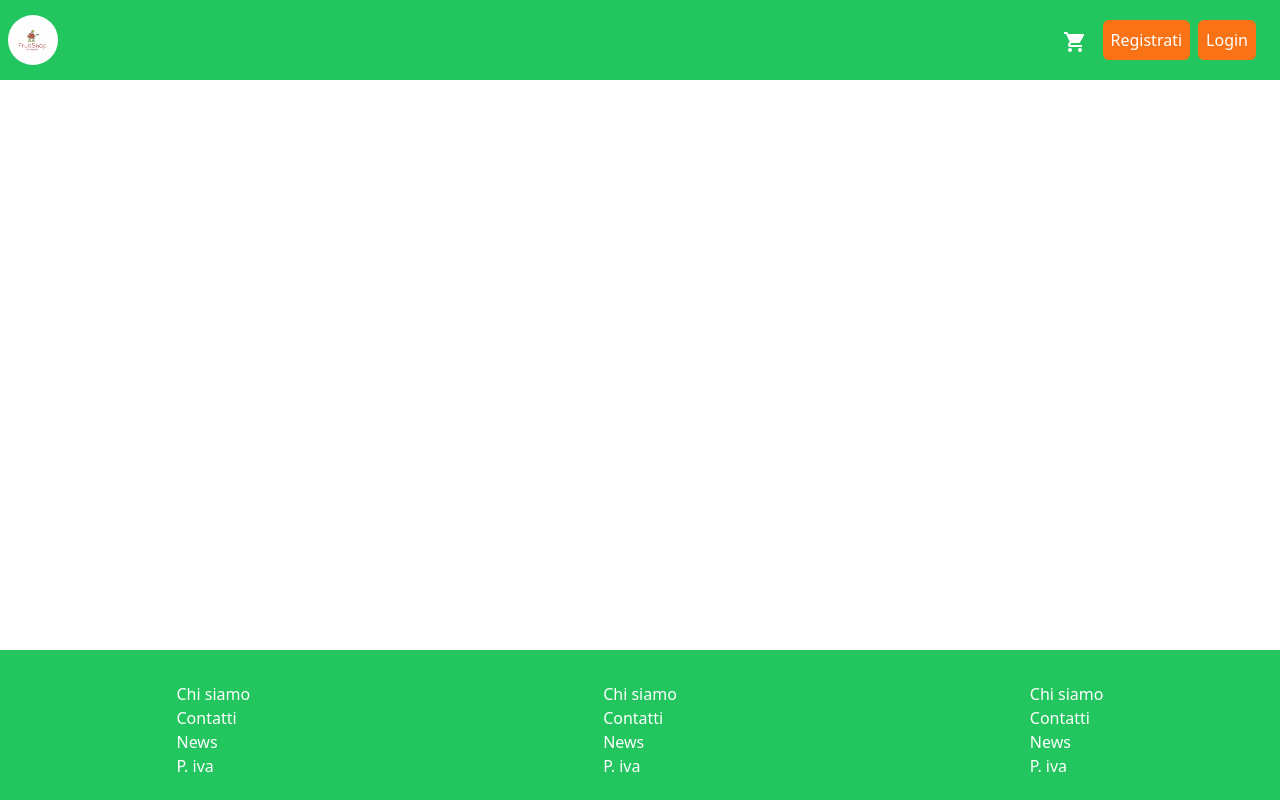
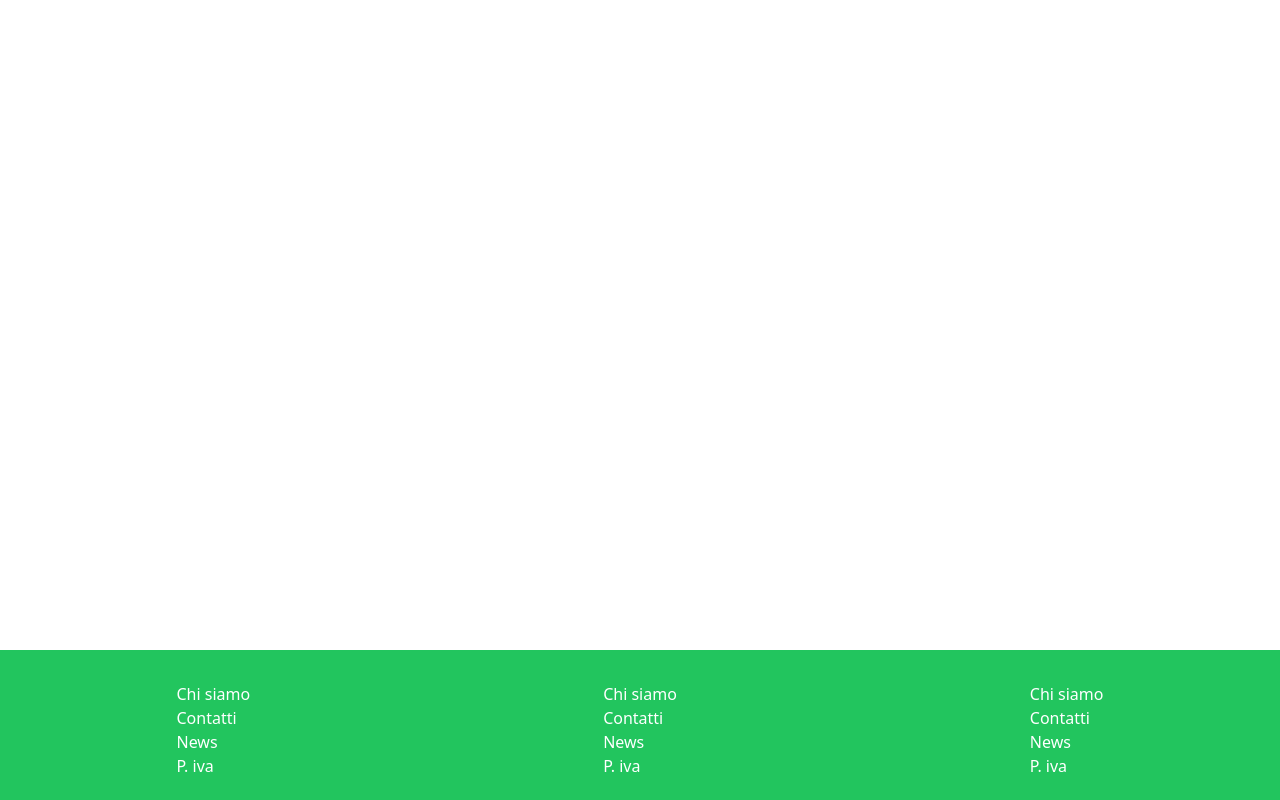
Before and after one commit to ameted83/FruttaOnline, a React (Create React App) app: page /home in a window 1280 px wide. Built offline with nearby package versions, Linux system fonts and the light colour scheme.

Commit message:
footer v.3

```diff
--- a/src/components/Navbar.js
+++ /dev/null
@@ -1,30 +0,0 @@
-import React from "react";
-import NavbarLogo from "../assets/logo-main.png";
-import ShoppingCartIcon from "@mui/icons-material/ShoppingCart";
-
-const Navbar = () => {
-  return (
-    <div>
-      <div className="bg-green-500 h-[80px] flex items-center justify-between p-2 text-white ">
-        <div>
-          <img
-            src={NavbarLogo}
-            alt="logoNavbar"
-            className="w-[50px] rounded-[100%]"
-          />
-        </div>
-        <div>
-          <ShoppingCartIcon />
-          <button className="rounded-md bg-orange-500 p-2 ml-4 hover:bg-green-800">
-            Registrati
-          </button>
-          <button className="rounded-md bg-orange-500 p-2 ml-2 mr-4 hover:bg-green-800">
-            Login
-          </button>
-        </div>
-      </div>
-    </div>
-  );
-};
-
-export default Navbar;
--- a/src/pages/Home.js
+++ b/src/pages/Home.js
@@ -1,11 +1,10 @@
 import React from "react";
-import Navbar from "../components/Navbar";
+
 import Footer from "../components/Footer";
 
 const Home = () => {
   return (
     <div>
-      <Navbar />
       <Footer />
     </div>
   );
```
